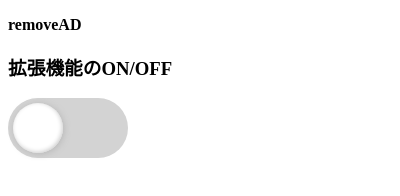
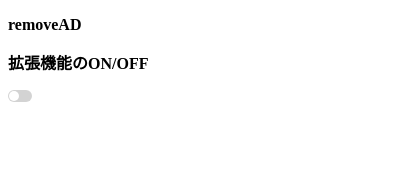
Before and after one commit to t23b227a/Chrome_extention, a browser extension: page popup/popup.html in a window 400 px wide. Drawn offline with Linux system fonts and the light colour scheme.

Commit message:
popupのボタン周りを修正

```diff
--- a/popup/popup.css
+++ b/popup/popup.css
@@ -3,10 +3,10 @@
 }
 
 .switch_outer {
-    width: 120px;
-    height: 60px;
+    width: 24px;
+    height: 12px;
     background-color: lightgray;
-    border-radius: 30px;
+    border-radius: 6px;
     position: relative;
     cursor: pointer;
     transition: background-color .2s ease-in-out;
@@ -16,18 +16,18 @@
 }
 
 .toggle_switch {
-    width: 50px;
-    height: 50px;
+    width: 10px;
+    height: 10px;
     border-radius: 50%;
     position: absolute;
     background-color: white;
     top: 0;
     bottom: 0;
-    left: 5px;
+    left: 1px;
     margin: auto;
-    box-shadow: 1px 1px 7px #B7B7B7, -1px -1px 4px #CECECE inset;
+    /* box-shadow: 1px 1px 7px #B7B7B7, -1px -1px 4px #CECECE inset; */
     transition: left .3s ease-in-out;
 }
 .toggle_switch.active {
-    left: 65px;
+    left: 13px;
 }
--- a/popup/popup.html
+++ b/popup/popup.html
@@ -9,9 +9,11 @@
 </head>
 <body>
     <p>removeAD</p>
-    <h3>拡張機能のON/OFF</h3>
-    <div class="switch_outer">
-        <div class="toggle_switch"></div>
+    <div>
+        <p>拡張機能のON/OFF</p>
+        <div class="switch_outer">
+            <div class="toggle_switch"></div>
+        </div>
     </div>
 </body>
 </html>
```
